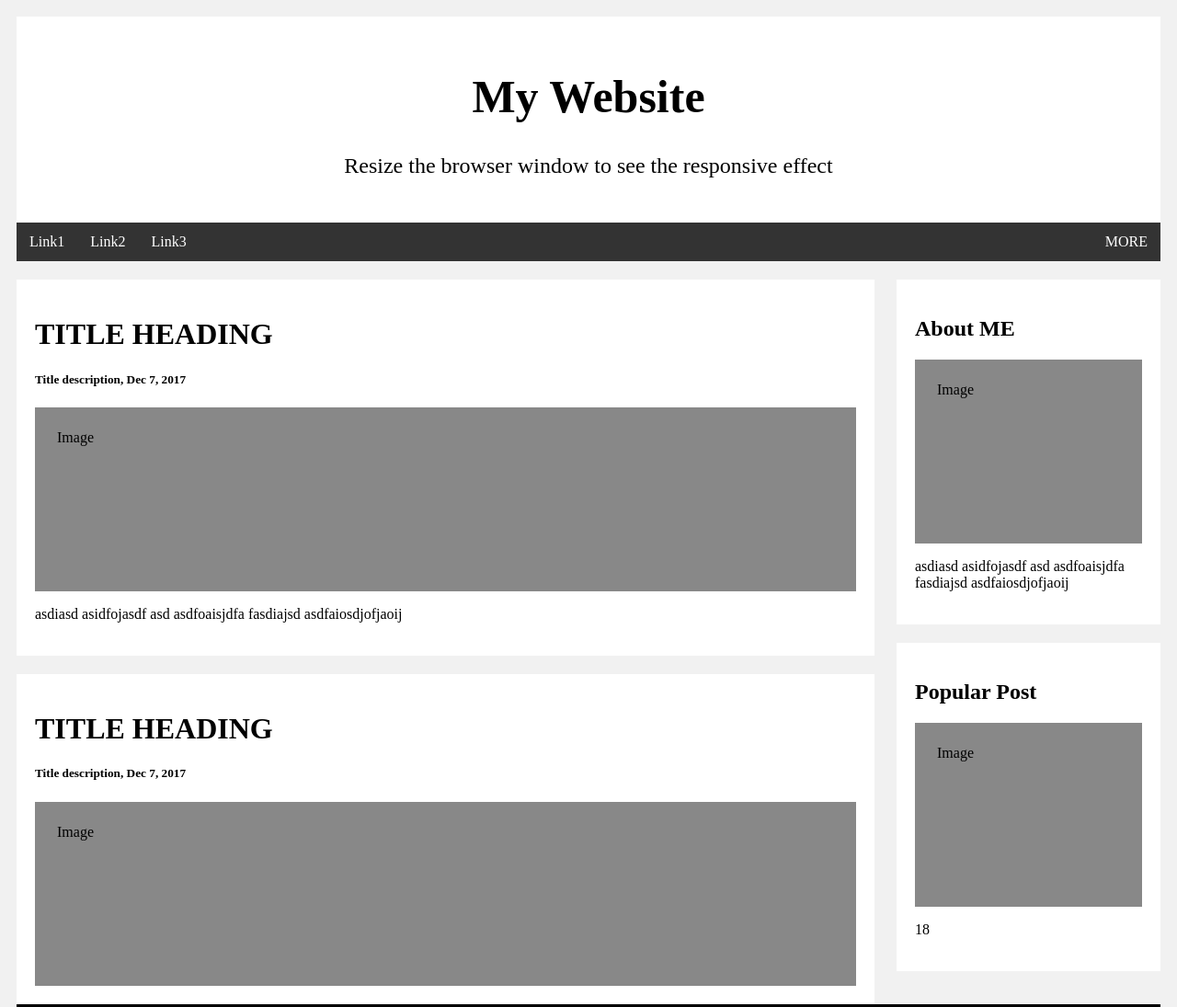
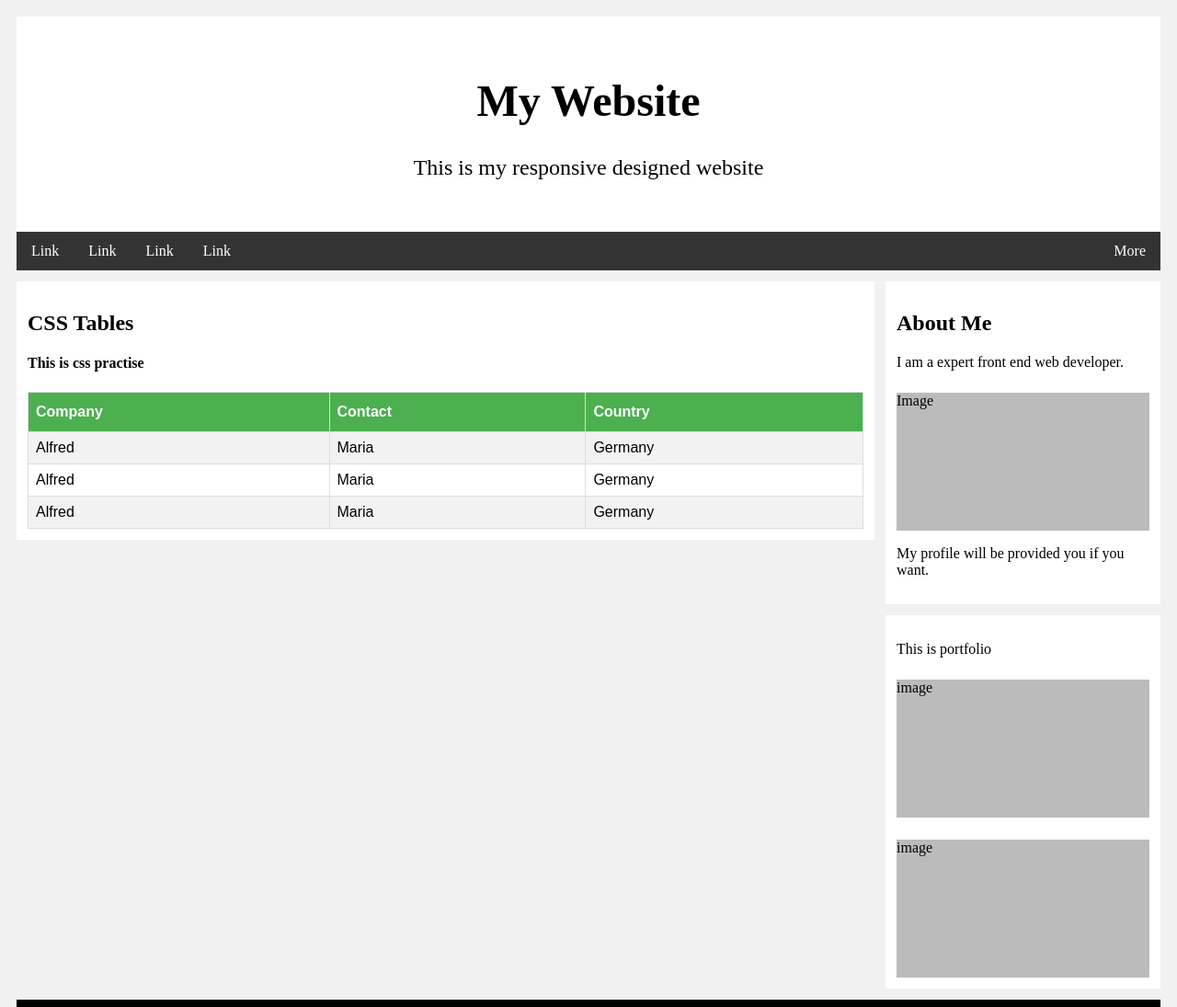
Before and after one commit to Kungfu-panda-007/1901090221-css-practise, a plain HTML site: page index.html in a window 1280 px wide. Shown: the top 1095 px of the page at 92% size. Drawn offline with Linux system fonts and the light colour scheme.

Commit message:
TA-190109/table-view

```diff
--- a/index.css
+++ b/index.css
@@ -8,60 +8,33 @@ body {
 }
 
 .header {
+  padding: 32px;
+  font-size: 24px;
   text-align: center;
-  padding: 24px;
-  font-size: 24px;
   background-color: white;
 }
 
-.header h1 {
-  font-size: 50px;
+.top-nav {
+  background-color: #333;
+  overflow: hidden;
 }
 
-.topnav {
-  overflow: hidden;
-  background-color: #333;
-}
-
-.topnav a:hover {
-  background-color: #aaa;
-  color: black;
-}
-
-.topnav a {
+.top-nav a {
   display: block;
   float: left;
+  padding: 12px 16px;
   text-align: center;
   text-decoration: none;
   color: white;
-  padding: 12px 14px;
 }
 
-.topnav .more {
-  float: right;
+.top-nav a:hover {
+  color: black;
+  background-color: #aaa;
 }
 
-.left-column {
-  float: left;
-  width: 75%;
-}
-
-.right-column {
-  padding-left: 24px;
-  float: left;
-  width: 25%;
-}
-
-.fakeimg {
-  padding: 24px;
-  height: 200px;
-  background-color: #888;
-}
-
-.card {
-  margin-top: 20px;
-  padding: 20px;
-  background-color: white;
+.top-nav .more {
+  float: right;
 }
 
 .section:after {
@@ -70,12 +43,63 @@ body {
   clear: both;
 }
 
+.left-column {
+  width: 75%;
+  float: left;
+}
+
+.right-column {
+  width: 25%;
+  float: left;
+  padding-left: 12px;
+}
+
+.card {
+  background-color: white;
+  margin-top: 12px;
+  padding: 12px;
+}
+
 .footer {
-  text-align: center;
-  padding: 18px;
-  font-size: 32px;
+  margin-top: 12px;
   background-color: black;
   color: white;
+  text-align: center;
+  padding: 24px;
+}
+
+.fake-img {
+  height: 150px;
+  margin-top: 24px;
+  background-color: #bbb;
+}
+
+.company-table {
+  font-family: Arial, Helvetica, sans-serif;
+  border-collapse: collapse;
+  width: 100%;
+  border: 1px solid #ddd;
+}
+
+.company-table th {
+  background-color: #4CAF50;
+  color: white;
+  padding: 12px 8px;
+  text-align: left;
+  border: 1px solid #ddd;
+}
+
+.company-table tr:nth-child(even) {
+  background-color: #f2f2f2;
+}
+
+.company-table tr:hover {
+  background-color: #ddd;
+}
+
+.company-table td {
+  padding: 8px;
+  border: 1px solid #ddd;
 }
 
 @media (max-width: 960px) {
@@ -86,8 +110,8 @@ body {
 }
 
 @media (max-width: 420px) {
-  .topnav a {
+  .top-nav a {
+    float: none;
     width: 100%;
-    float: none;
   }
 }
--- a/index.html
+++ b/index.html
@@ -10,60 +10,59 @@
 </head>
 <body>
   <div class="header">
-    <h1> My Website </h1>
-    <p>Resize the browser window to see the responsive effect</p>
+    <h1>My Website</h1>
+    <p>This is my responsive designed website</p>
   </div>
-  <div class="topnav">
-    <a href="#">Link1</a>
-    <a href="#">Link2</a>
-    <a href="#">Link3</a>
-    <a href="#" class="more">MORE</a>
+  <div class="top-nav">
+    <a>Link</a>
+    <a>Link</a>
+    <a>Link</a>
+    <a>Link</a>
+    <a href="#" class="more">More</a>
   </div>
   <div class="section">
     <div class="left-column">
       <div class="card">
-        <h1>TITLE HEADING</h1>
-        <h5>Title description, Dec 7, 2017</h5>
-        <div class="fakeimg">
-          Image
-        </div>
-        <p>
-          asdiasd asidfojasdf asd
-          asdfoaisjdfa
-          fasdiajsd
-          asdfaiosdjofjaoij
-        </p>
+        <h2>CSS Tables</h2>
+        <h4>This is css practise</h5>
+        <table class="company-table">
+          <tr>
+            <th>Company</th>
+            <th>Contact</th>
+            <th>Country</th>
+          </tr>
+          <tr>
+            <td>Alfred</td>
+            <td>Maria</td>
+            <td>Germany</td>
+          </tr>
+          <tr>
+            <td>Alfred</td>
+            <td>Maria</td>
+            <td>Germany</td>
+          </tr>
+          <tr>
+            <td>Alfred</td>
+            <td>Maria</td>
+            <td>Germany</td>
+          </tr>
+        </table>
       </div>
-      <div class="card">
-          <h1>TITLE HEADING</h1>
-          <h5>Title description, Dec 7, 2017</h5>
-          <div class="fakeimg">
-            Image
-          </div>
-        </div>
     </div>
     <div class="right-column">
       <div class="card">
-        <h2>About ME</h2>
-        <div class="fakeimg">
+        <h2>About Me</h2>
+        <p>I am a expert front end web developer.</p>
+        <div class="fake-img">
           Image
         </div>
-        <p>
-          asdiasd asidfojasdf asd
-          asdfoaisjdfa
-          fasdiajsd
-          asdfaiosdjofjaoij
-        </p>
+        <p>My profile will be provided you if you want.</p>
       </div>
       <div class="card">
-          <h2>Popular Post</h2>
-          <div class="fakeimg">
-            Image
-          </div>
-          <p>
-            <Lorem>18</Lorem>
-          </p>
-        </div>
+        <p>This is portfolio</p>
+        <div class="fake-img">image</div>
+        <div class="fake-img">image</div>
+      </div>
     </div>
   </div>
   <div class="footer">
```
